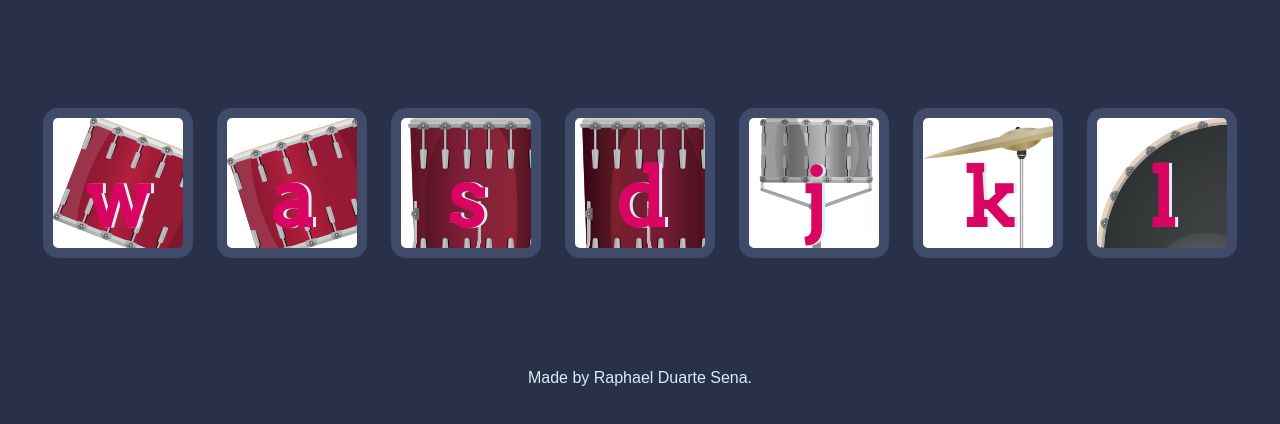
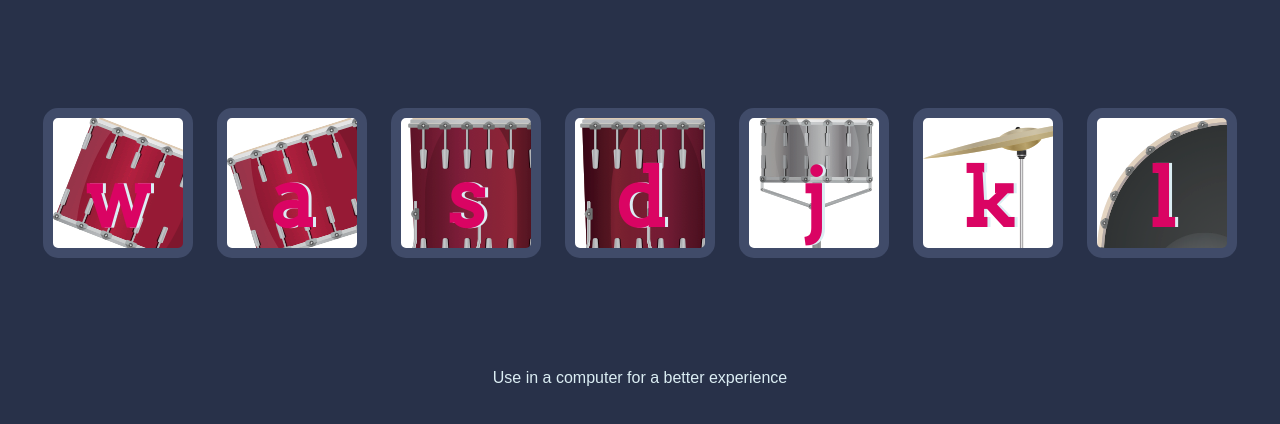
Before and after one commit to raphael1202/OnlineDrumKit, a plain HTML site: page index.html in a window 1280 px wide. Shown: the part 156-580 px from the top of the page. Drawn offline with Linux system fonts and the light colour scheme.

Commit message:
footer update

```diff
--- a/index.html
+++ b/index.html
@@ -24,7 +24,7 @@
   <script src="index.js"></script>
 
   <footer>
-    Made by Raphael Duarte Sena.
+    Use in a computer for a better experience
   </footer>
 </body>
 
```
